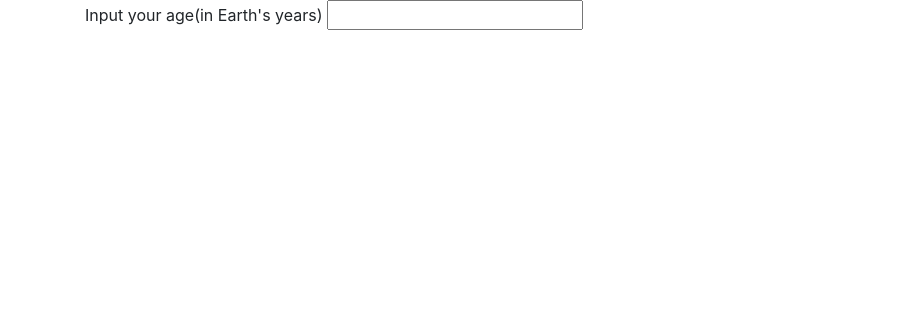
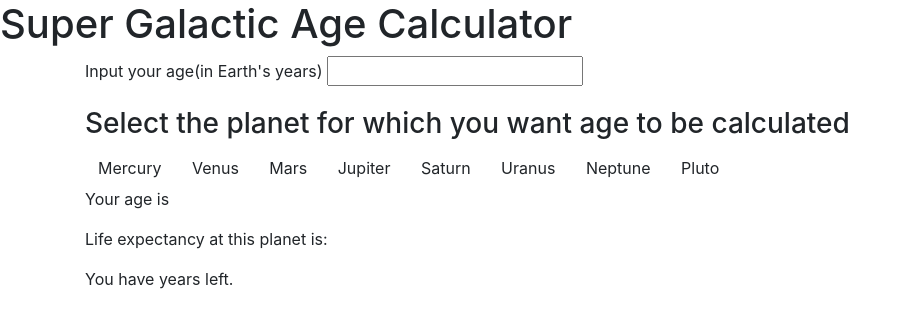
Before and after one commit to nehad1992/Solar-Year-Calculator, a website built with webpack: page src/index.html in a window 1280 px wide. Shown: the whole page, without its empty margins (0-909 px from the left). Built offline with nearby package versions, Linux system fonts and the light colour scheme.

Commit message:
add text to html

```diff
--- a/src/index.html
+++ b/src/index.html
@@ -6,13 +6,26 @@
 </head>
 
 <body>
+  <h1>Super Galactic Age Calculator</h1>
   <div class="container">
     <form id="age-calculator">
       <div class="form-group">
         <label for="age">Input your age(in Earth's years)</label>
         <input id="age" type="text">
       </div>
+      <h3>Select the planet for which you want age to be calculated</h3>
+      <button type="submit" class="btn">Mercury</button>
+      <button type="submit" class="btn">Venus</button>
+      <button type="submit" class="btn">Mars</button>
+      <button type="submit" class="btn">Jupiter</button>
+      <button type="submit" class="btn">Saturn</button>
+      <button type="submit" class="btn">Uranus</button>
+      <button type="submit" class="btn">Neptune</button>
+      <button type="submit" class="btn">Pluto</button>
     </form>
+    <p>Your age is</p>
+    <p>Life expectancy at this planet is:</p>
+    <p>You have <span id="yearsLeft">years left.</span></p>
   </div>
 </body>
 
```
